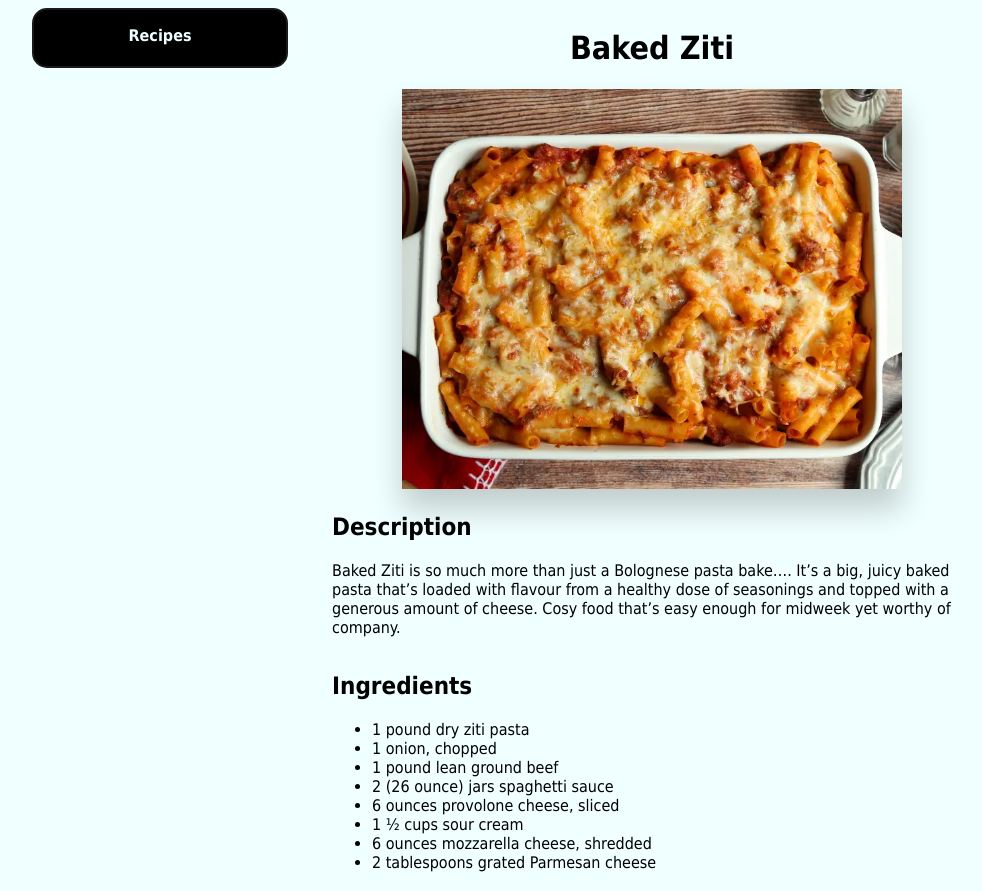
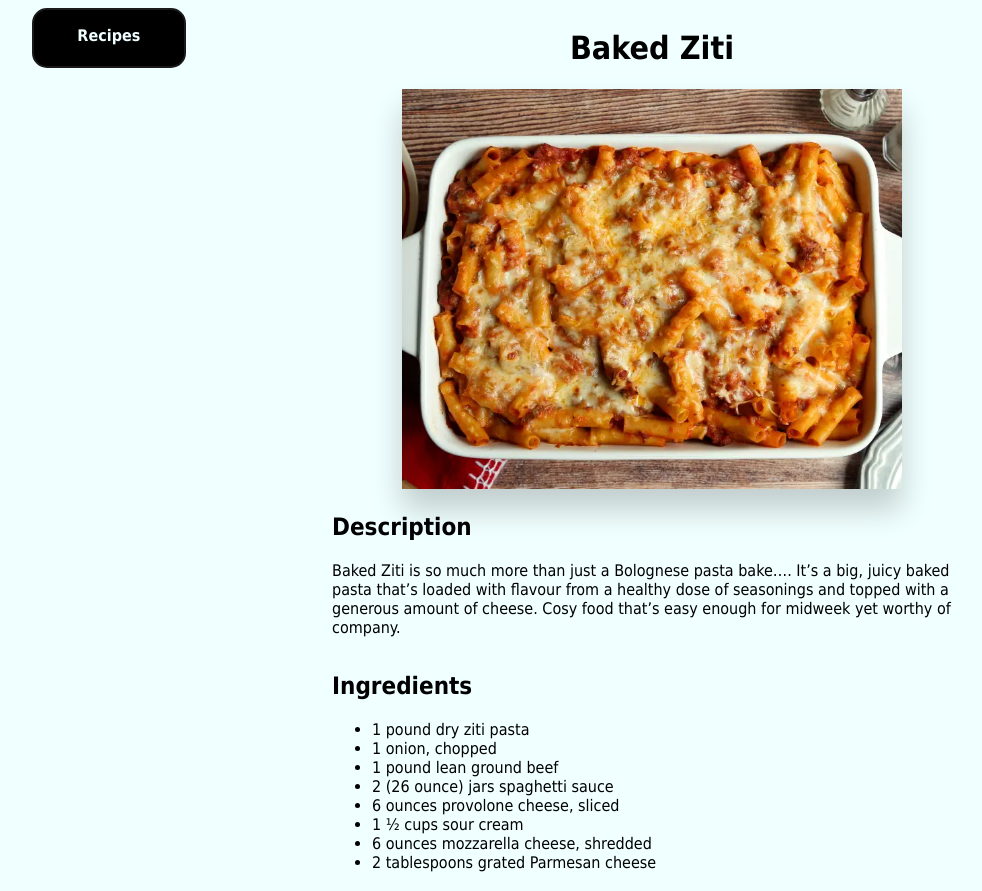
Before and after one commit to micho8cho93/odin-recipes, a plain HTML site: page recipes/ziti.html in a window 1280 px wide. Shown: the top 891 px of the page, without its empty margins (36-1018 px from the left). Drawn offline with Linux system fonts and the light colour scheme.

Commit message:
updating button size

```diff
--- a/recipes/braisedbeef.css
+++ b/recipes/braisedbeef.css
@@ -74,7 +74,7 @@ img {
     user-select: none;
     -webkit-user-select: none;
     touch-action: manipulation;
-    width: 20%;
+    width: 12%;
     will-change: transform;
 }
 
--- a/recipes/chili.css
+++ b/recipes/chili.css
@@ -74,7 +74,7 @@ img {
     user-select: none;
     -webkit-user-select: none;
     touch-action: manipulation;
-    width: 20%;
+    width: 12%;
     will-change: transform;
 }
 
--- a/recipes/ziti.css
+++ b/recipes/ziti.css
@@ -74,7 +74,7 @@ img {
     user-select: none;
     -webkit-user-select: none;
     touch-action: manipulation;
-    width: 20%;
+    width: 12%;
     will-change: transform;
 }
 
```
